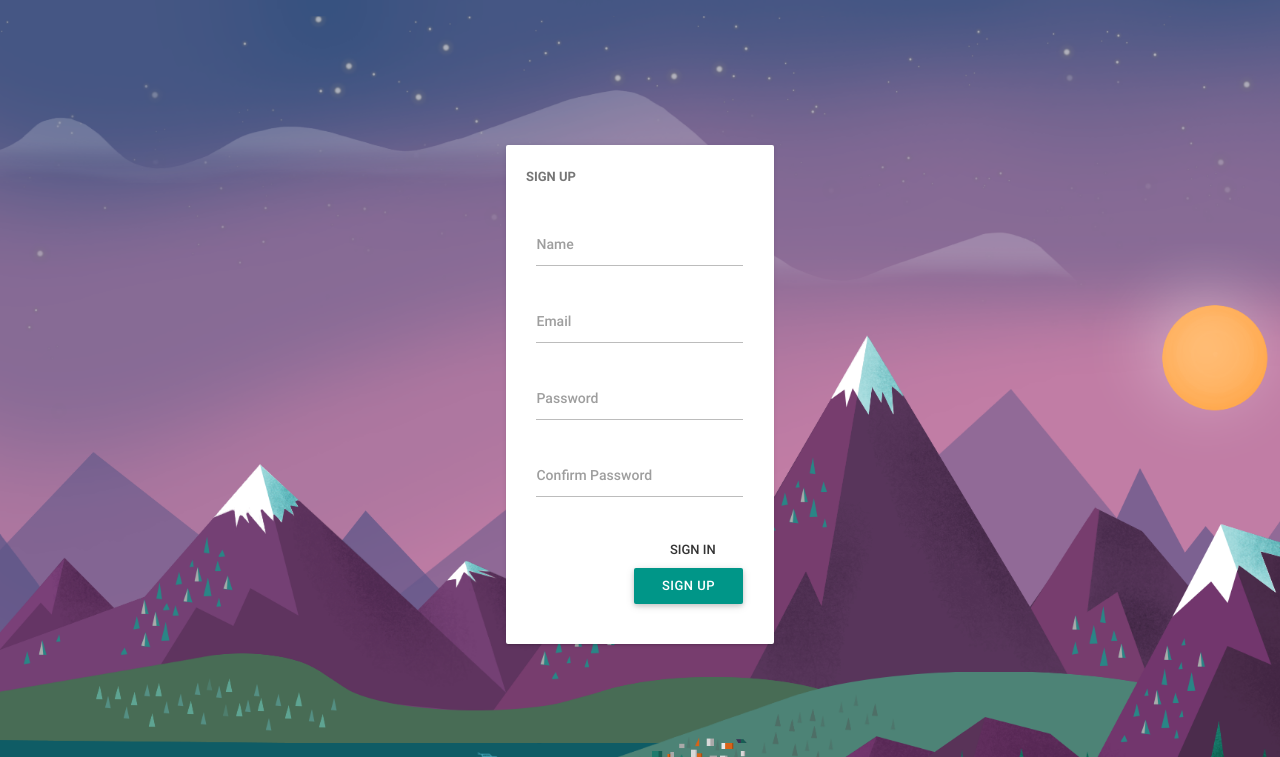
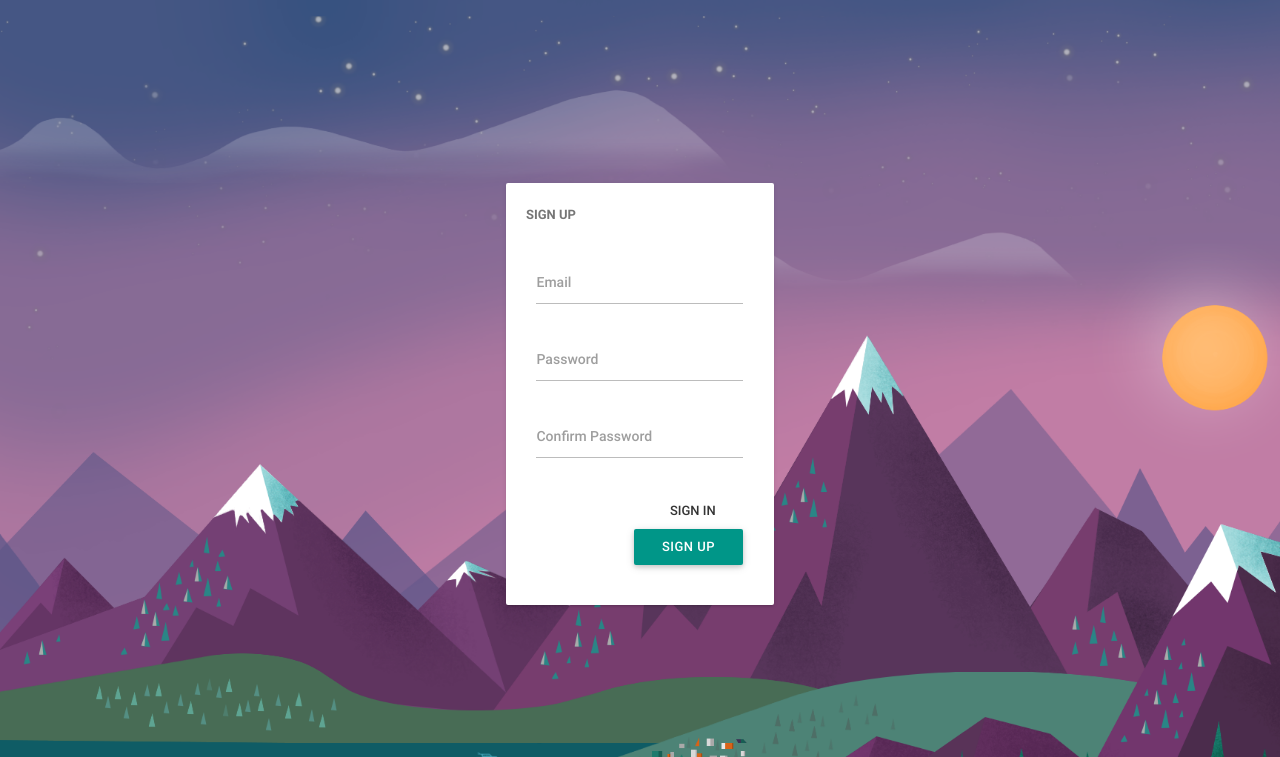
Before and after one commit to Cartmanishere/megalinks, a Django app: template megalinks/templates/megalinks/new/sign_up.html in a window 1280 px wide. Shown: the top 757 px of the page. Run offline with Django 3.2, Linux system fonts and the light colour scheme; the template is opened without the code that fills it, so the values that code supplies are empty.

Commit message:
front end changes:

```diff
--- a/megalinks/templates/megalinks/new/sign_in.html
+++ b/megalinks/templates/megalinks/new/sign_in.html
@@ -87,8 +87,8 @@
                                            <form class="col s12" method="post" action="" id="login_form">
                                             {% csrf_token %}
                                                <div class="input-field col s12">
-                                                   <input id="email" type="email" class="validate" name="username">
-                                                   <label for="email">Email</label>
+                                                   <input id="email" type="text" class="validate" name="username">
+                                                   <label for="email">Username</label>
                                                </div>
                                                <div class="input-field col s12">
                                                    <input id="password" type="password" class="validate" name="password">
--- a/megalinks/templates/megalinks/new/sign_up.html
+++ b/megalinks/templates/megalinks/new/sign_up.html
@@ -83,11 +83,7 @@
                                            <form class="col s12" method="post" action="" id="signup_form">
                                             {% csrf_token %}
                                                <div class="input-field col s12">
-                                                   <input id="name" type="text" class="validate" name="name" required>
-                                                   <label for="name">Name</label>
-                                               </div>
-                                               <div class="input-field col s12">
-                                                   <input id="email" type="email" class="validate" name="email" required>
+                                                   <input id="email" type="text" class="validate" name="username" required>
                                                    <label for="email">Email</label>
                                                </div>
                                                <div class="input-field col s12">
--- a/megalinks/views.py
+++ b/megalinks/views.py
@@ -183,14 +183,14 @@ def signup(request):
             return render(request, 'megalinks/new/sign_up.html', {})
 
         else:
-            email = request.POST.get('email', '')
+            username = request.POST.get('username', '')
             password = request.POST.get('password', '')
-            if email=='' or password=='':
+            if username=='' or password=='':
                 messages.error(request, "Please enter valid username and password.")
                 return redirect('signup')
 
             group = Group.objects.get(name="Uploaders")
-            u = User(username=email, password=password)
+            u = User(username=username, password=password)
             u.set_password(password)
             u.save()
             u.groups.add(group)
```
